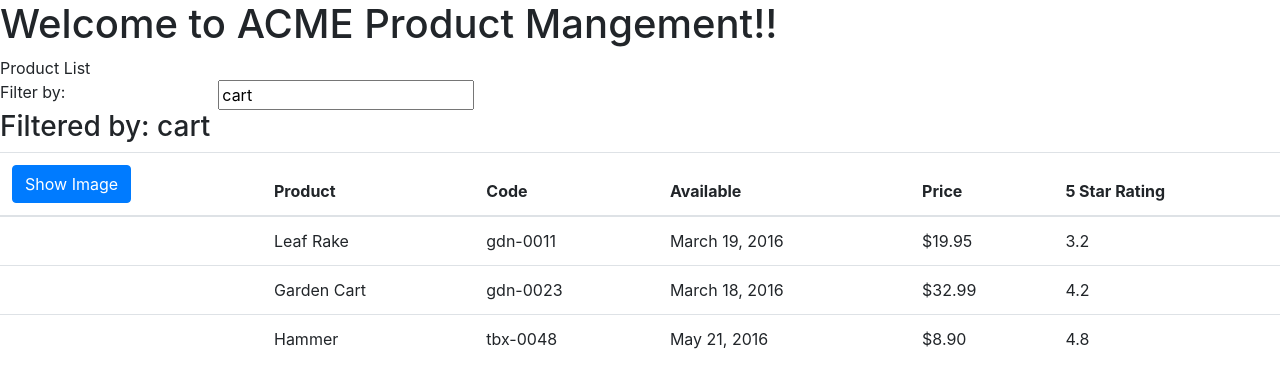
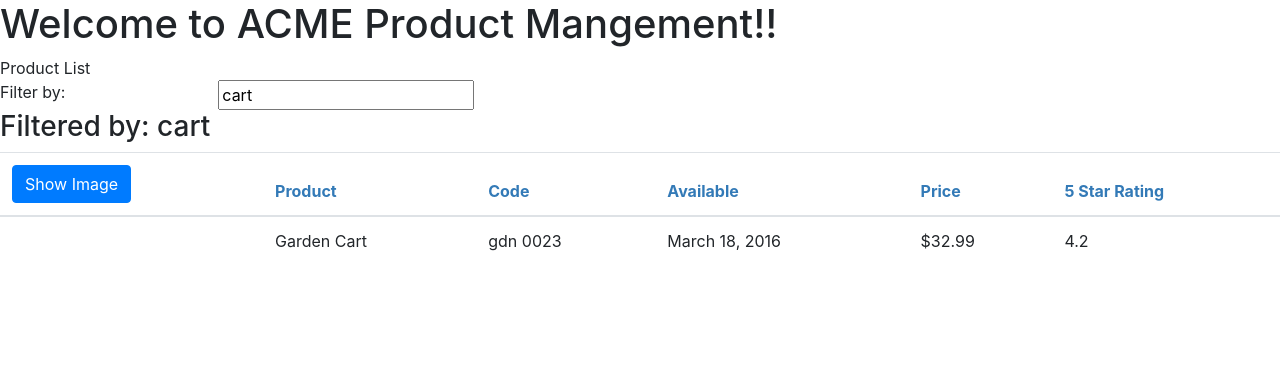
Before and after one commit to moult0n/angular_intro_pluralsight, an Angular app in the folder apm-app/: page / in a window 1280 px wide. Shown: the top 386 px of the page. Built offline with nearby package versions, Linux system fonts and the light colour scheme.

Commit message:
finished more components

```diff
--- a/apm-app/src/app/app.module.ts
+++ b/apm-app/src/app/app.module.ts
@@ -7,11 +7,14 @@
 import { AppComponent } from './app.component';
 import { ProductListComponent } from './products/product-list.component';
 
+import { ConvertToSpacesPipe } from './shared/convert-to-spaces.pipe';
+
 
 @NgModule({
   declarations: [
     AppComponent,
-    ProductListComponent
+    ProductListComponent,
+    ConvertToSpacesPipe
   ],
   imports: [
     BrowserModule,
--- /dev/null
+++ b/apm-app/src/app/products/product-list.component.css
@@ -0,0 +1,3 @@
+thead{
+	color: #337AB7;
+}
--- a/apm-app/src/app/products/product-list.component.html
+++ b/apm-app/src/app/products/product-list.component.html
@@ -34,16 +34,16 @@
                     </tr>
                 </thead>
                 <tbody>
-                    <tr *ngFor='let product of products'>
+                    <tr *ngFor='let product of filteredProducts'>
                         <td>
                             <img *ngIf='showImage'
-                            [src]='product.imgUrl'
+                            [src]='product.imageUrl'
                             [title]='product.productName'
                             [style.width.px]='imageWidth'
                             [style.margin.px]='imageMargin'>
                         </td>
                         <td> {{ product.productName }}</td>
-                        <td> {{ product.productCode | lowercase }}</td>
+                        <td> {{ product.productCode | lowercase | convertToSpaces: '-' }}</td>
                         <td> {{ product.releaseDate }}</td>
                         <td> {{ product.price | currency }}</td>
                         <td> {{ product.starRating}}</td>
--- a/apm-app/src/app/products/product-list.component.ts
+++ b/apm-app/src/app/products/product-list.component.ts
@@ -1,16 +1,29 @@
-import { Component } from '@angular/core';
+import { Component, OnInit } from '@angular/core';
+
+import { IProduct } from './product';
 
 @Component({
 	selector: 'app-products',
-	templateUrl: './product-list.component.html'
+	templateUrl: './product-list.component.html',
+    styleUrls: ['./product-list.component.css']
 })
-export class ProductListComponent {
+export class ProductListComponent implements OnInit {
 	pageTitle: string = 'Product List';
     imageWidth: number = 50;
     imageMargin: number = 2;
     showImage: boolean = false;
-    listFilter: string='cart';
-	products: any[] = [
+
+    _listFilter: string;
+    get listFilter(): string{
+        return this._listFilter;
+    }
+    set listFilter(value: string){
+        this._listFilter = value;
+        this.filteredProducts=this.listFilter ? this.performFilter(this.listFilter) : this.products;
+    }
+
+    filteredProducts: IProduct[];
+	products: IProduct[] = [
 		{
         "productId": 1,
         "productName": "Leaf Rake",
@@ -43,7 +56,21 @@
     	},
 	];
 
+    constructor(){
+        this.filteredProducts = this.products;
+        this.listFilter = 'cart';
+    }
+
+    performFilter(filterBy: string): IProduct[] {
+        filterBy = filterBy.toLocaleLowerCase();
+        return this.products.filter((product: IProduct) => product.productName.toLocaleLowerCase().indexOf(filterBy) !== -1);
+    }
+
     toggleImage(): void {
         this.showImage = !this.showImage;
     }
+
+    ngOnInit(): void{
+        console.log('In OnInit');
+    }
 }
--- /dev/null
+++ b/apm-app/src/app/products/product.ts
@@ -0,0 +1,10 @@
+export interface IProduct{
+	productId: number;
+	productName: string;
+	productCode: string;
+	releaseDate: string;
+	price: number;
+	description: string;
+	starRating: number;
+	imageUrl: string;
+}
--- /dev/null
+++ b/apm-app/src/app/shared/convert-to-spaces.pipe.ts
@@ -0,0 +1,10 @@
+import { Pipe, PipeTransform } from '@angular/core';
+
+@Pipe({
+	name: 'convertToSpaces'
+})
+export class ConvertToSpacesPipe implements PipeTransform{
+	transform(value: string, character: string): string {
+		return value.replace(character, ' ');
+	}
+}
```
Also changed, not shown: 1 other file (tests, documents, lock files or other folders).
